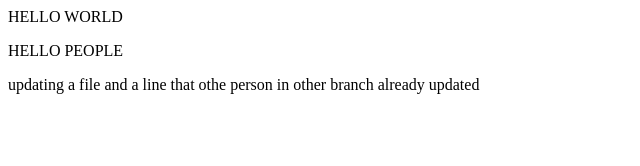
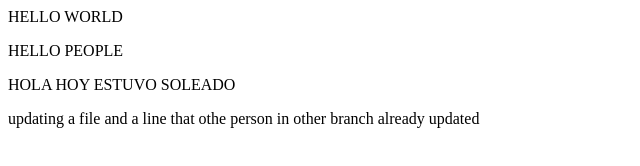
Before and after one commit to Facupelli/GIT-DEMO, a plain HTML site: page DEMO-REPO/index.html in a window 1280 px wide. Shown: the whole page, without its empty margins (0-640 px from the left). Drawn offline with Linux system fonts and the light colour scheme.

Commit message:
modify p

```diff
--- a/DEMO-REPO/index.html
+++ b/DEMO-REPO/index.html
@@ -1,3 +1,4 @@
 <div>HELLO WORLD</div>
 <p>HELLO PEOPLE</p>
+<p>HOLA HOY ESTUVO SOLEADO</p>
 <p>updating a file and a line that othe person in other branch already updated</p>
```
